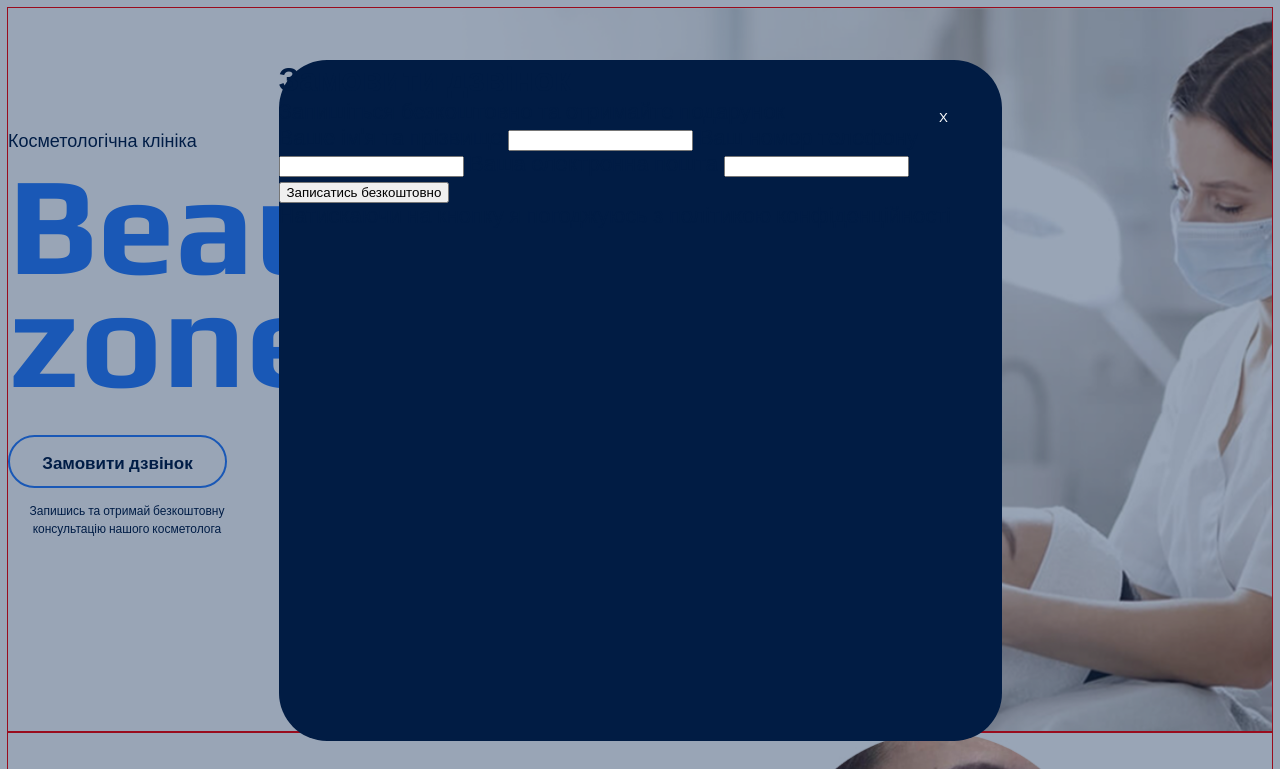
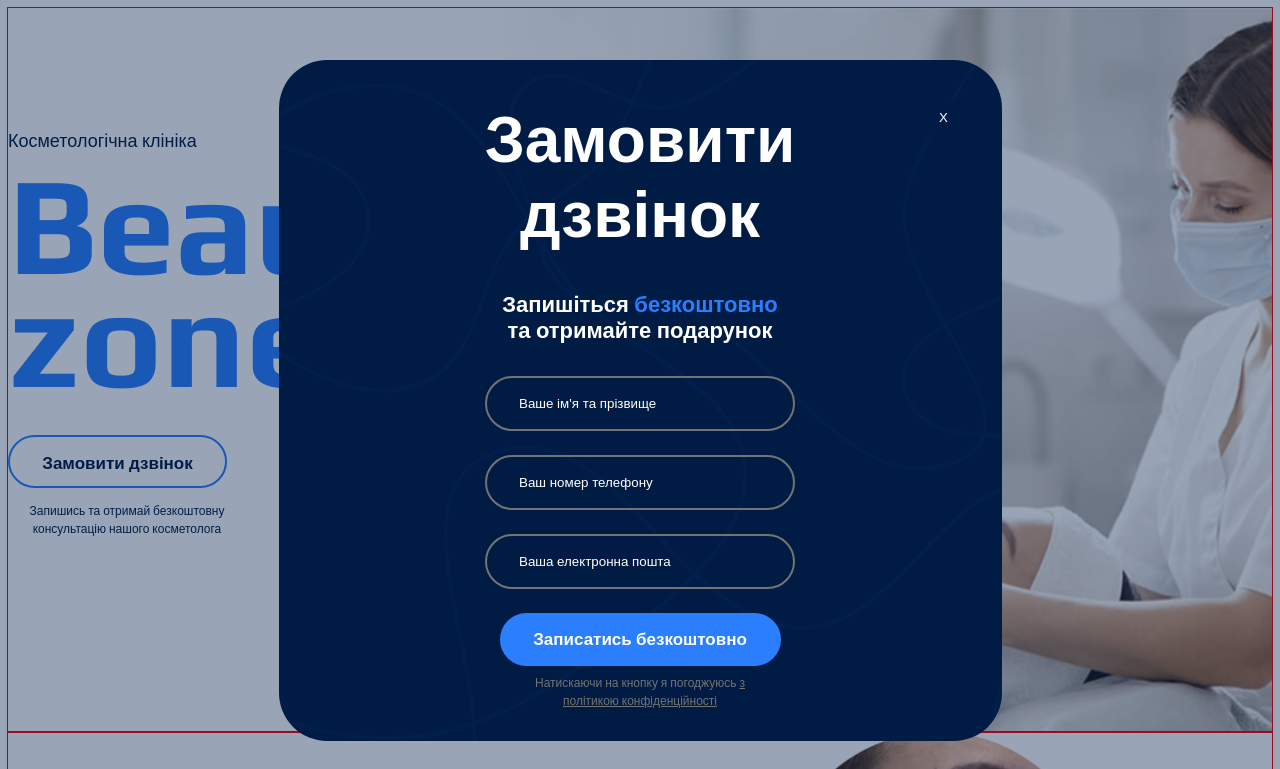
Before and after one commit to khar-and/Beauty-Zone-2025, a plain HTML site: page index.html in a window 1280 px wide. Both pictures are taken after a click on the button "Замовити дзвінок". Shown: the top 769 px of the page. Drawn offline with Linux system fonts and the light colour scheme; files whose address does not match are found by name.

Commit message:
modal window finished

```diff
--- a/css/styles.css
+++ b/css/styles.css
@@ -36,6 +36,7 @@
     --background-color: #FFFFFF;
     --primary-text-color: #011c44;
     --brand-color: #2B7FFF;
+    --secondary-bcground-color: #747272;
 
 
 
@@ -88,6 +89,19 @@ p {
 
 .is-hidden {}
 
+.visually-hidden {
+    position: absolute;
+    width: 1px;
+    height: 1px;
+    margin: -1px;
+    border: 0;
+    padding: 0;
+    white-space: nowrap;
+    clip-path: inset(100%);
+    clip: rect(0 0 0 0);
+    overflow: hidden;
+}
+
 
 /* --------------HERO SECTION---------------- */
 
@@ -136,6 +150,7 @@ p {
     text-align: center;
     border: none;
     margin-bottom: 14px;
+    transition: color .3s, background-color .3s;
 }
 
 .hero-btn:hover,
@@ -230,9 +245,13 @@ p {
     max-width: 723px;
     height: 100%;
     max-height: 681px;
-
+    background-image: url(../images/background-modal.svg);
+    background-repeat: no-repeat;
+    background-size: contain;
     background-color: var(--primary-text-color);
     border-radius: 48px;
+    overflow-y: auto;
+    ;
 }
 
 
@@ -242,7 +261,6 @@ p {
     top: 42px;
     right: 42px;
 
-
     width: 32px;
     height: 32px;
     border: none;
@@ -250,3 +268,99 @@ p {
     color: var(--background-color);
     cursor: pointer;
 }
+
+.modal-title {
+    margin: 0 auto;
+    font-family: 'Play', sans-serif;
+    font-weight: 700;
+    font-size: 64px;
+    text-align: center;
+    color: var(--background-color);
+
+    max-width: 435px;
+    padding-top: 42px;
+    padding-bottom: 40px;
+}
+
+.modal-text {
+    margin: 0 auto;
+    font-weight: 600;
+    text-align: center;
+    color: var(--background-color);
+
+    max-width: 276px;
+    padding-bottom: 32px;
+}
+
+.modal-text span {
+    color: var(--brand-color);
+
+}
+
+.modal-field {
+    margin-bottom: 24px;
+}
+
+.modal-input {
+    padding: 18px 32px;
+    background-color: transparent;
+    border: 2px solid var(--secondary-bcground-color);
+    border-radius: 32px;
+    width: 310px;
+    margin: 0 auto;
+    display: block;
+
+
+}
+
+.modal-input::placeholder {
+    color: var(--background-color);
+
+}
+
+.modal-input:focus {
+    background-color: var(--secondary-bcground-color);
+    color: var(--background-color);
+    outline: none;
+
+}
+
+.modal-label {
+    display: block;
+    font-weight: 400;
+    font-size: 13px;
+    color: var(--background-color);
+    width: 100%;
+}
+
+.modal-btn {
+    display: block;
+    margin: 0 auto;
+    border-radius: 32px;
+    padding: 16px 32px;
+    width: 281px;
+    border: none;
+
+    font-family: 'Roboto', sans-serif;
+    font-weight: 600;
+    font-size: 17px;
+    color: var(--background-color);
+    background-color: var(--brand-color);
+    margin-bottom: 8px;
+    cursor: pointer;
+
+}
+
+.modal-terms {
+    margin: 0 auto;
+    font-weight: 400;
+    font-size: 12px;
+    line-height: 1.5;
+    text-align: center;
+    color: var(--secondary-bcground-color);
+    max-width: 213px;
+}
+
+.modal-terms-link {
+    text-decoration: underline;
+}
--- a/index.html
+++ b/index.html
@@ -50,22 +50,54 @@
     <div class="backdrop is-hidden">
       <div class="modal">
         <button class="modal-close modal-btn-close" type="button">X</button>
-        <h2>Замовити дзвінок</h2>
-        <p>Запишіться безкоштовно та отримайте подарунок</p>
+        <h2 class="modal-title">Замовити дзвінок</h2>
+        <p class="modal-text">
+          Запишіться <span>безкоштовно</span> та отримайте подарунок
+        </p>
 
-        <label for="user-name">Ваше ім'я та прізвище</label>
-        <input type="text" id="user-name" name="user-name" />
+        <div class="modal-field">
+          <label class="modal-label visually-hidden" for="user-name"
+            >Ваше ім'я та прізвище</label
+          >
+          <input
+            class="modal-input"
+            type="text"
+            id="user-name"
+            name="user-name"
+            placeholder="Ваше ім'я та прізвище"
+          />
+        </div>
 
-        <label for="user-tel">Ваш номер телефону</label>
-        <input type="tel" id="user-tel" name="user-tel" />
+        <div class="modal-field">
+          <label class="modal-label visually-hidden" for="user-tel"
+            >Ваш номер телефону</label
+          >
+          <input
+            class="modal-input"
+            type="tel"
+            id="user-tel"
+            name="user-tel"
+            placeholder="Ваш номер телефону"
+          />
+        </div>
 
-        <label for="user-email">Ваша електронна пошта</label>
-        <input type="email" id="user-email" name="user-email" />
+        <div class="modal-field">
+          <label class="modal-label visually-hidden" for="user-email"
+            >Ваша електронна пошта</label
+          >
+          <input
+            class="modal-input"
+            type="email"
+            id="user-email"
+            name="user-email"
+            placeholder="Ваша електронна пошта"
+          />
+        </div>
 
-        <button type="submit">Записатись безкоштовно</button>
-        <p>
+        <button type="submit" class="modal-btn">Записатись безкоштовно</button>
+        <p class="modal-terms">
           Натискаючи на кнопку я погоджуюсь
-          <a href="">з політикою конфіденційності</a>
+          <a href="#" class="modal-terms-link">з політикою конфіденційності</a>
         </p>
       </div>
     </div>
```
Also changed, not shown: images/background-modal.svg (added).
